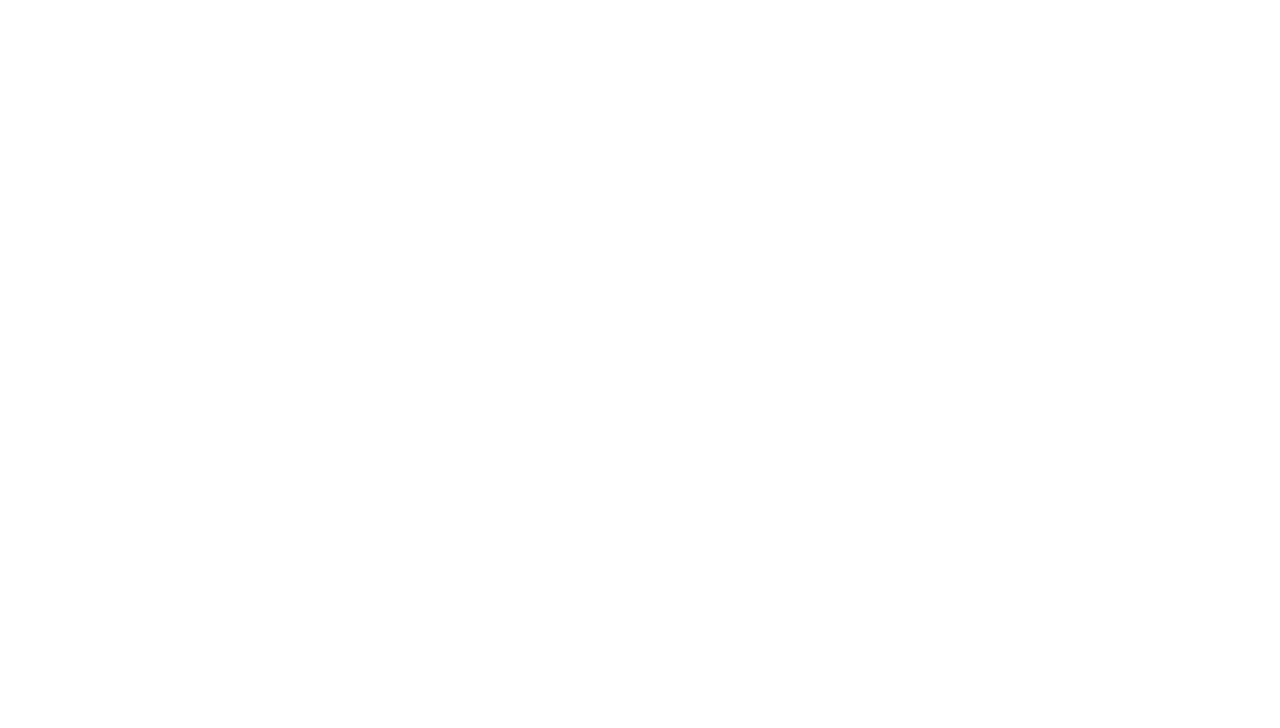
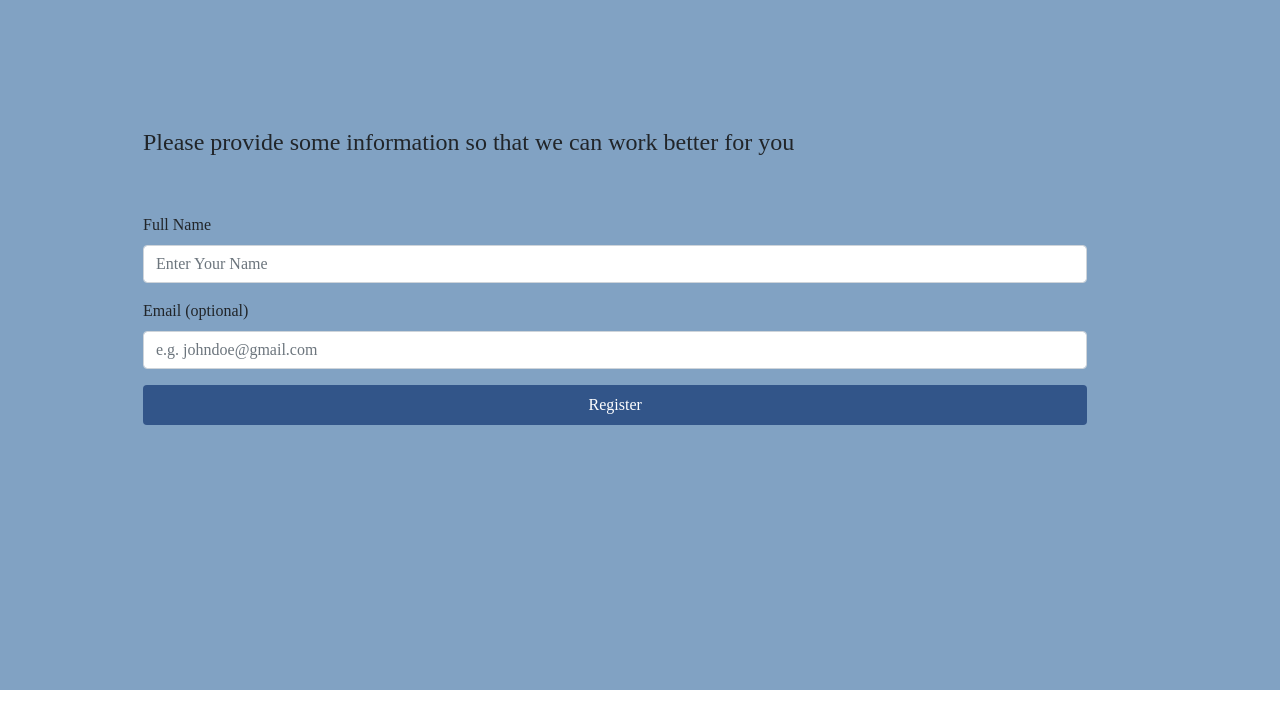
Before and after one commit to Lamisa-zamzam/tripees, a React (Create React App) app: page /signUpOTPUser in a window 1280 px wide. Shown: the top 728 px of the page. Built offline with nearby package versions, Linux system fonts and the light colour scheme; no server answers.

Commit message:
added validations

```diff
--- a/src/App.js
+++ b/src/App.js
@@ -11,6 +11,7 @@ import Home from "./components/Home/Home.js";
 import "bootstrap/dist/css/bootstrap.min.css";
 // Private Route
 import PrivateRoute from "./components/Login/PrivateRoute/PrivateRoute";
+import SignUpOTPUser from "./components/Login/SignUpOTPUser/SignUpOTPUser.js";
 
 const App = () => {
     return (
@@ -19,9 +20,9 @@ const App = () => {
                 <Route exact path="/">
                     <Home />
                 </Route>
-
                 <Route path="/login" component={Login} />
                 <Route path="/register" component={Register} />
+                <Route path="/signUpOTPUser" component={SignUpOTPUser} />
                 <PrivateRoute path="/forgotPassword">
                     <ForgotPassword />
                 </PrivateRoute>
--- a/src/components/Login/Login/Login.js
+++ b/src/components/Login/Login/Login.js
@@ -39,7 +39,7 @@ const Login = () => {
     // Handle submit
     const onSubmit = async (data) => {
         // Send request to get JWT token
-        fetch("https://stormy-cliffs-33775.herokuapp.com/api/auth/login", {
+        fetch("http://localhost:5000/api/auth/login", {
             method: "POST",
             headers: { "Content-Type": "application/json" },
             body: JSON.stringify(data),
@@ -93,6 +93,8 @@ const Login = () => {
                                         placeholder="e.g. johndoe@gmail.com"
                                         {...register("email", {
                                             required: true,
+                                            pattern:
+                                                /^(([^<>()[\]\\.,;:\s@"]+(\.[^<>()[\]\\.,;:\s@"]+)*)|(".+"))@((\[[0-9]{1,3}\.[0-9]{1,3}\.[0-9]{1,3}\.[0-9]{1,3}\])|(([a-zA-Z\-0-9]+\.)+[a-zA-Z]{2,}))$/,
                                         })}
                                     />
                                     {errors.price && (
@@ -107,7 +109,11 @@ const Login = () => {
                                     <Form.Control
                                         type="password"
                                         placeholder="Your Password"
-                                        {...register("password")}
+                                        {...register("password", {
+                                            required: true,
+                                            pattern:
+                                                /^(?=.\d)(?=.[a-z])(?=.*[A-Z]).{6,20}$/,
+                                        })}
                                     />
                                     {errors.password && (
                                         <span className="error">
--- a/src/components/Login/OTPForm/OTPForm.js
+++ b/src/components/Login/OTPForm/OTPForm.js
@@ -2,6 +2,7 @@ import React, { useState } from "react";
 import OTPVerify from "./OTPVerify";
 import PhoneNumber from "./PhoneNumber";
 import Home from "../../Home/Home";
+import SignUpOTPUser from "../SignUpOTPUser/SignUpOTPUser";
 
 const OTPForm = () => {
     const [userInfo, setUserInfo] = useState({
@@ -14,6 +15,7 @@ const OTPForm = () => {
 
     const handleChange = (input) => (e) => {
         setUserInfo({ ...userInfo, [input]: e.target.value });
+        if (input === "phone") localStorage.setItem("phone", e.target.value);
     };
 
     const hashHandleChange = (hash) => {
@@ -53,7 +55,7 @@ const OTPForm = () => {
                 />
             );
         case 3:
-            return;
+            return <SignUpOTPUser value={value} />;
         default:
             return <Home />;
     }
--- a/src/components/Login/Register/Register.js
+++ b/src/components/Login/Register/Register.js
@@ -55,7 +55,7 @@ const Register = () => {
         }
 
         // Send data to save into DB
-        fetch("https://stormy-cliffs-33775.herokuapp.com/api/auth/register", {
+        fetch("http://localhost:5000/api/auth/register", {
             method: "POST",
             headers: { "Content-Type": "application/json" },
             body: JSON.stringify(data),
@@ -123,13 +123,16 @@ const Register = () => {
                                     <Form.Control
                                         {...register("email", {
                                             required: true,
+                                            pattern:
+                                                /^(([^<>()[\]\\.,;:\s@"]+(\.[^<>()[\]\\.,;:\s@"]+)*)|(".+"))@((\[[0-9]{1,3}\.[0-9]{1,3}\.[0-9]{1,3}\.[0-9]{1,3}\])|(([a-zA-Z\-0-9]+\.)+[a-zA-Z]{2,}))$/,
                                         })}
                                         type="email"
                                         placeholder="e.g. johndoe@gmail.com"
                                     />
                                     {errors.email && (
                                         <span className="error">
-                                            This field is required
+                                            This field is required and must be
+                                            valid
                                         </span>
                                     )}
                                 </Form.Group>
@@ -139,6 +142,8 @@ const Register = () => {
                                     <Form.Control
                                         {...register("password", {
                                             required: true,
+                                            pattern:
+                                                /^(?=.\d)(?=.[a-z])(?=.*[A-Z]).{6,20}$/,
                                         })}
                                         type="password"
                                         placeholder="Your Password"
@@ -149,7 +154,9 @@ const Register = () => {
                                     />
                                     {errors.password && (
                                         <span className="error">
-                                            This field is required
+                                            This field is required, must contain
+                                            at least 6 characters, 1 uppercase
+                                            and 1 lowercase letters
                                         </span>
                                     )}
                                 </Form.Group>
@@ -159,6 +166,8 @@ const Register = () => {
                                     <Form.Control
                                         {...register("confirmPass", {
                                             required: true,
+                                            pattern:
+                                                /^(?=.\d)(?=.[a-z])(?=.*[A-Z]).{6,20}$/,
                                         })}
                                         type="password"
                                         placeholder="Your Password"
--- /dev/null
+++ b/src/components/Login/SignUpOTPUser/SignUpOTPUser.js
@@ -0,0 +1,127 @@
+// React
+import { useEffect, useState } from "react";
+// React Bootstrap
+import { Button, Container, Form } from "react-bootstrap";
+// React Hook form
+import { useForm } from "react-hook-form";
+// Router
+import { useHistory, useLocation } from "react-router-dom";
+// CSS
+import "../Login/Login.css";
+
+const SignUpOTPUser = () => {
+    const phone = localStorage.getItem("phone");
+    // Error state
+    const [err, setErr] = useState("");
+    // React Hook form variables
+    const {
+        register,
+        handleSubmit,
+        formState: { errors },
+    } = useForm();
+
+    // Routing Variables
+    let history = useHistory();
+    let location = useLocation();
+    let { from } = location.state || { from: { pathname: "/dashboard" } };
+
+    const onSubmit = async (data) => {
+        const userData = { ...data, phone, password: "" };
+        // Send data to save into DB
+        fetch("http://localhost:5000/api/auth/register", {
+            method: "POST",
+            headers: { "Content-Type": "application/json" },
+            body: JSON.stringify(userData),
+        })
+            .then((res) => res.json())
+            .then((data) => {
+                if (data.success === false) {
+                    // Set error
+                    setErr(data.error);
+                    // Empty the error after 5 seconds
+                    setTimeout(() => {
+                        setErr("");
+                    }, 5000);
+                } else {
+                    // Save token in local storage
+                    localStorage.setItem("authToken", data.token);
+                    // Redirect user in the requested route
+                    history.replace(from);
+                }
+            });
+    };
+
+    // If the user already exists in DB, he/she will not see this page
+    // We show it to users to get their username
+    useEffect(() => {
+        fetch("http://localhost:5000/checkPhone", {
+            method: "POST",
+            headers: { "Content-Type": "application/json" },
+            body: JSON.stringify({ phone }),
+        })
+            .then((res) => res.json())
+            .then((data) => {
+                if (data.msg === "user found") {
+                    history.replace(from);
+                }
+            });
+    }, [phone, history, from]);
+
+    return (
+        <div className="login-page">
+            <Container className="">
+                <div className="">
+                    <h4 className="">
+                        Please provide some information so that we can work
+                        better for you
+                    </h4>
+
+                    <br />
+                    <br />
+                    {err && <span className="error">{err}</span>}
+                    <Form
+                        onSubmit={handleSubmit(onSubmit)}
+                        className="login-form"
+                    >
+                        <Form.Group>
+                            <Form.Label>Full Name</Form.Label>
+                            <Form.Control
+                                {...register("username", {
+                                    required: true,
+                                })}
+                                type="text"
+                                placeholder="Enter Your Name"
+                            />
+                            {errors.username && (
+                                <span className="error">
+                                    This field is required
+                                </span>
+                            )}
+                        </Form.Group>
+                        <Form.Group>
+                            <Form.Label>Email (optional)</Form.Label>
+                            <Form.Control
+                                {...register("email", {
+                                    pattern:
+                                        /^(([^<>()[\]\\.,;:\s@"]+(\.[^<>()[\]\\.,;:\s@"]+)*)|(".+"))@((\[[0-9]{1,3}\.[0-9]{1,3}\.[0-9]{1,3}\.[0-9]{1,3}\])|(([a-zA-Z\-0-9]+\.)+[a-zA-Z]{2,}))$/,
+                                })}
+                                type="email"
+                                placeholder="e.g. johndoe@gmail.com"
+                            />
+                            {errors.username && (
+                                <span className="error">
+                                    Please provide a valid e-mail
+                                </span>
+                            )}
+                        </Form.Group>
+                        <Button type="submit" className="submit-button">
+                            Register
+                        </Button>
+                    </Form>
+                </div>
+            </Container>
+        </div>
+    );
+};
+
+export default SignUpOTPUser;
```
Also changed, not shown: src/components/Dashboard/Dashboard.js (+9 -13 lines), src/components/Login/OTPForm/OTPVerify.js (+8 -6 lines), src/components/Login/OTPForm/PhoneNumber.js (+7 -4 lines).
